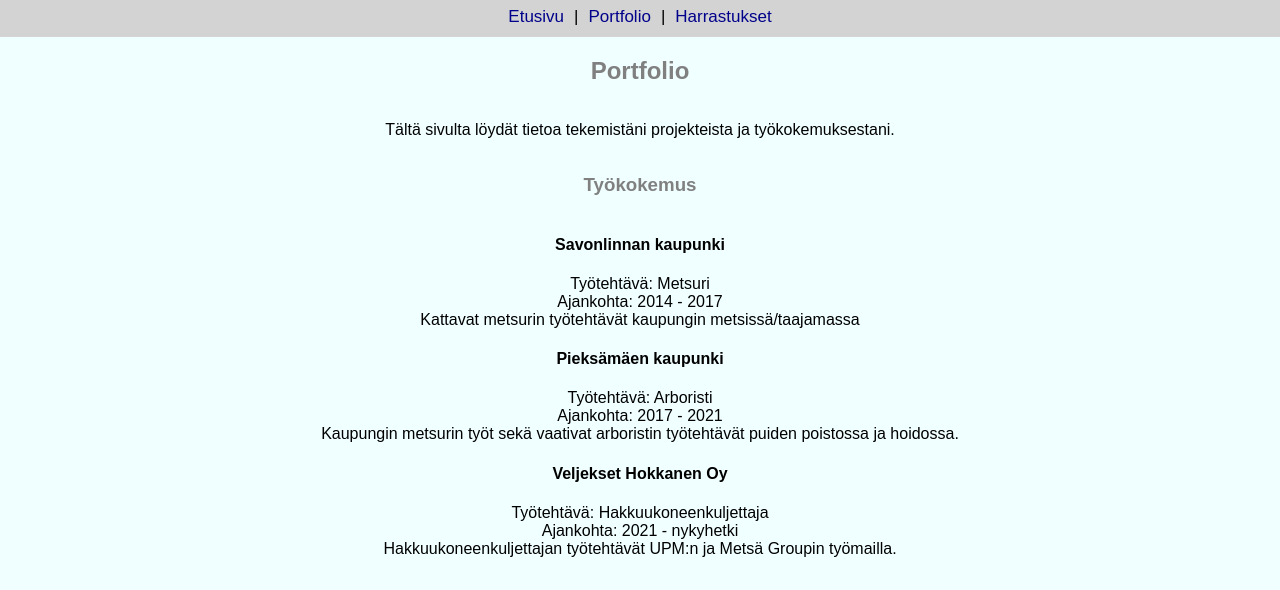
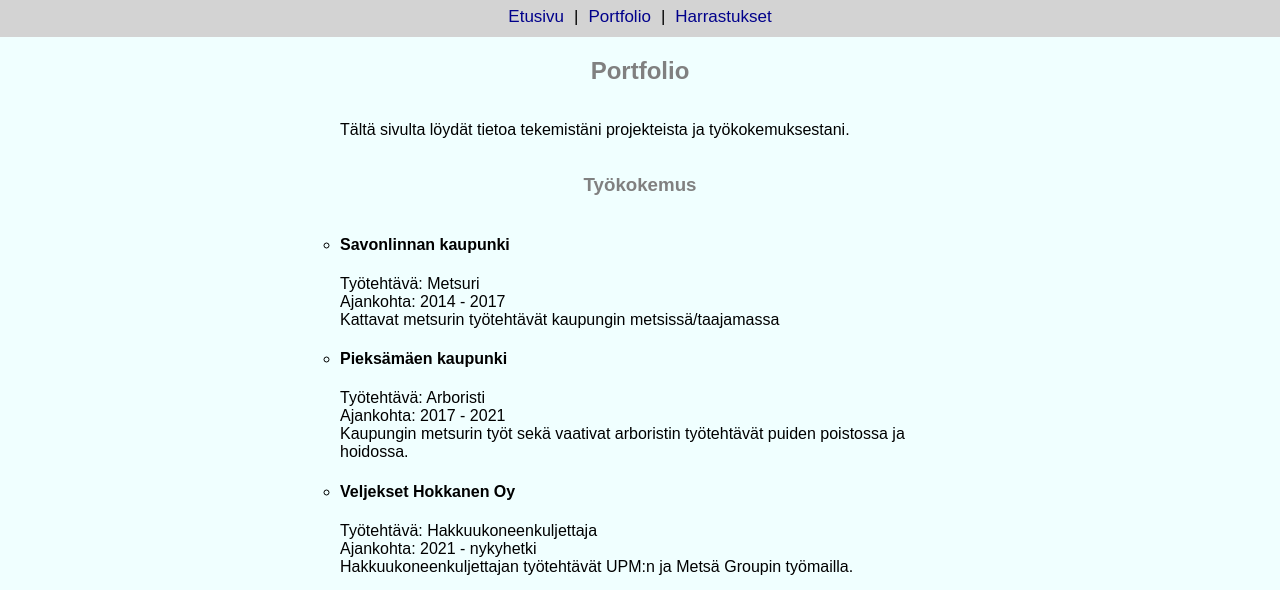
Before and after one commit to vnuutine/web_dev_jamk, a plain HTML site: page portfolio.html in a window 1280 px wide. Shown: the part 203-793 px from the top of the page. Drawn offline with Linux system fonts and the light colour scheme.

Commit message:
harj_3 hienosäätöä

```diff
--- a/styles/styles.css
+++ b/styles/styles.css
@@ -40,7 +40,12 @@ body {
     flex-direction: column;
     justify-content: center;
     align-items: center;
-    text-align: center;
+    text-align: left;
+}
+
+.content p, .content ul {
+    width: 100%;
+    max-width: 600px;
 }
 
 .contact {
@@ -77,7 +82,7 @@ a:active {
 
 /* Listojen tyylimäärittelyt */
 ul {
-    list-style: none;
+    list-style:circle;
     padding: 0;
     margin-top: 0;
 }
```
